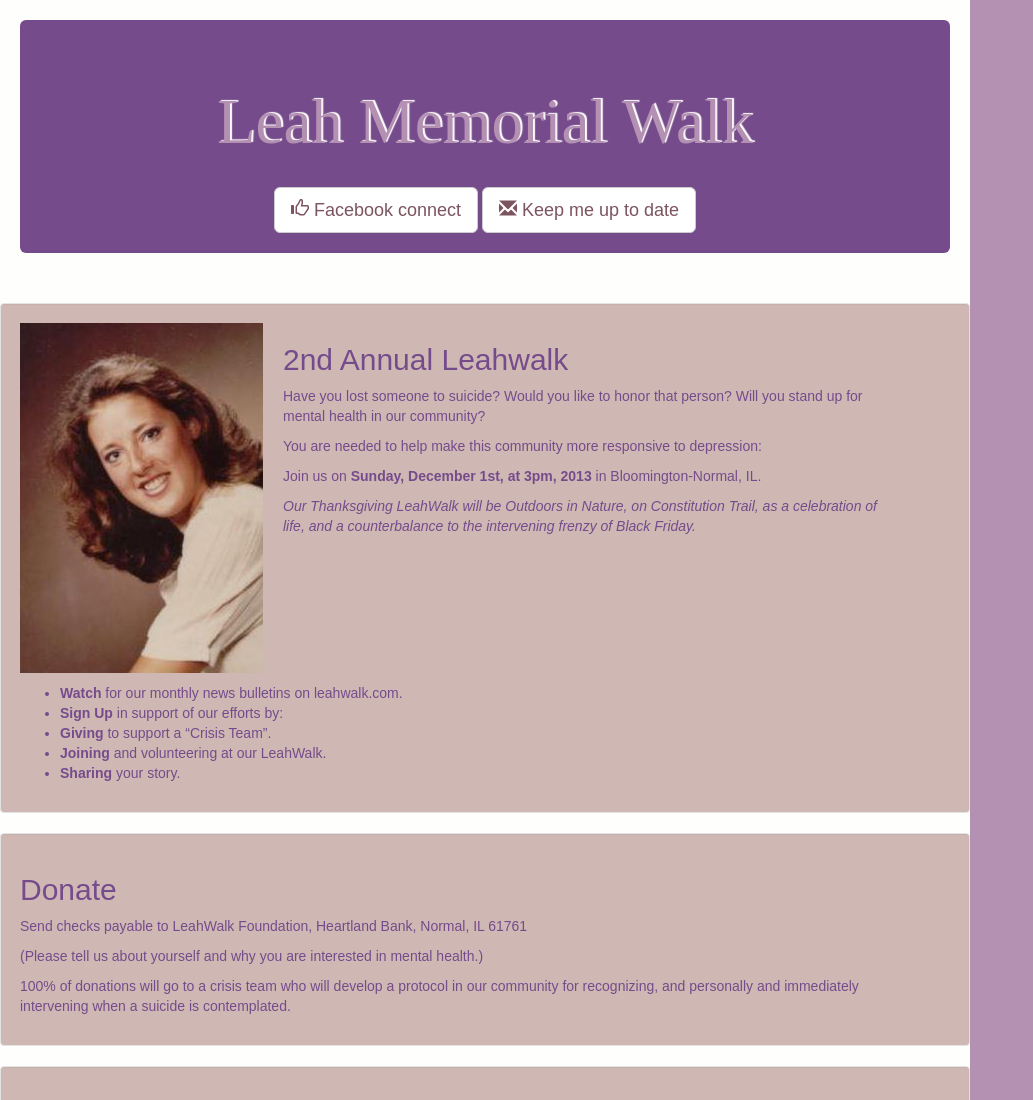
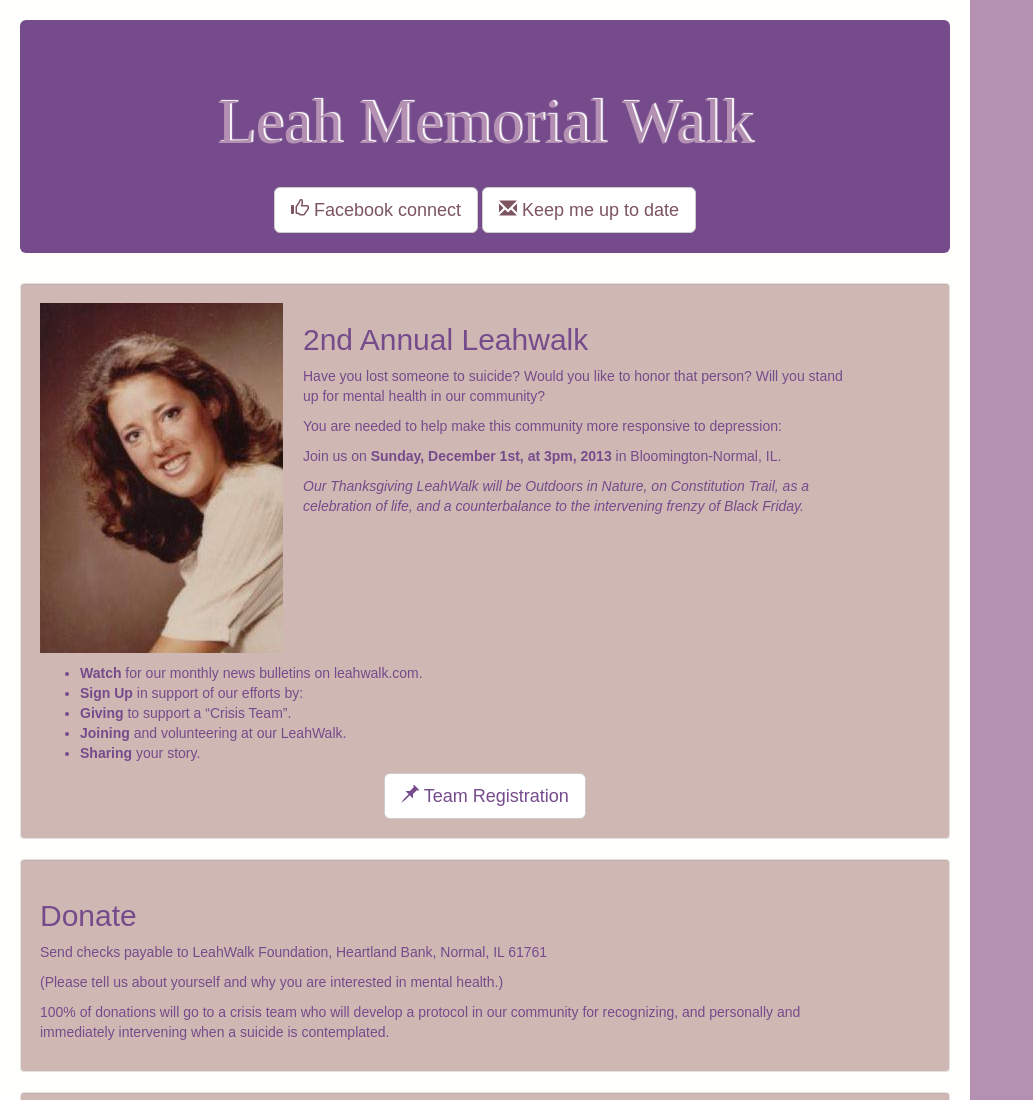
Before and after one commit to BrainBacon/leahwalk, a website: page app/index.html in a window 1280 px wide. Shown: the top 1100 px of the page, without its empty margins (0-1033 px from the left). Drawn offline with nearby package versions, Linux system fonts and the light colour scheme; files that its build step writes are made by us from their sources.

Commit message:
added team registration link

```diff
--- a/app/index.html
+++ b/app/index.html
@@ -15,7 +15,7 @@
     <!--(if target rev)>
        <link href="//cdnjs.cloudflare.com/ajax/libs/twitter-bootstrap/3.0.0/css/bootstrap.min.css" rel="stylesheet" />
     <!(endif)-->
-    <!--(if target !(rev))><!-->
+    <!--(if target !rev)><!-->
         <link href="//cdnjs.cloudflare.com/ajax/libs/twitter-bootstrap/3.0.0/css/bootstrap.css" rel="stylesheet" />
     <!--<!(endif)-->
     <!--(if target rev)>
@@ -40,7 +40,7 @@
                                 <a href="https://www.facebook.com/groups/leahwalk"
                                    class="btn btn-lg btn-default"><i class="glyphicon glyphicon-thumbs-up"></i> Facebook connect</a>
                                 <a href="https://docs.google.com/forms/d/1Hxg4cbWo-bBz1HT3ffFCIGYovI-bkii_CJ-HkDf5c9M/viewform"
-                                   class="btn btn-lg btn-default"><i class="glyphicon glyphicon-envelope"></i> Keep me up to date</a></div>
+                                   class="btn btn-lg btn-default"><i class="glyphicon glyphicon-envelope"></i> Keep me up to date</a>
                             </div>
                         </div>
                         <div class="well">
@@ -58,6 +58,10 @@
                                 <li><strong>Joining</strong> and volunteering at our LeahWalk.</li>
                                 <li><strong>Sharing</strong> your story.</li>
                             </ul>
+                            <div class="align-center">
+                                <a href="https://docs.google.com/forms/d/1YgtgEgU8y3mphX5C8O5IW7wHGgBnGLCrhA_U5Cku4yw/viewform"
+                                   class="btn btn-lg btn-default"><i class="glyphicon glyphicon-pushpin"></i> Team Registration</a>
+                            </div>
                         </div>
                         <div class="well">
                             <h2>Donate</h2>
--- a/app/styles/app.less
+++ b/app/styles/app.less
@@ -17,8 +17,11 @@ body,
 .wrapper {
     height: 100%;
 }
+body,
+h2 {
+    font-family: 'Droid Sans', sans-serif;
+}
 body {
-    font-family: 'Droid Sans', sans-serif;
     color: #754b8c;
     background-color: #b490b3;
 }
```
